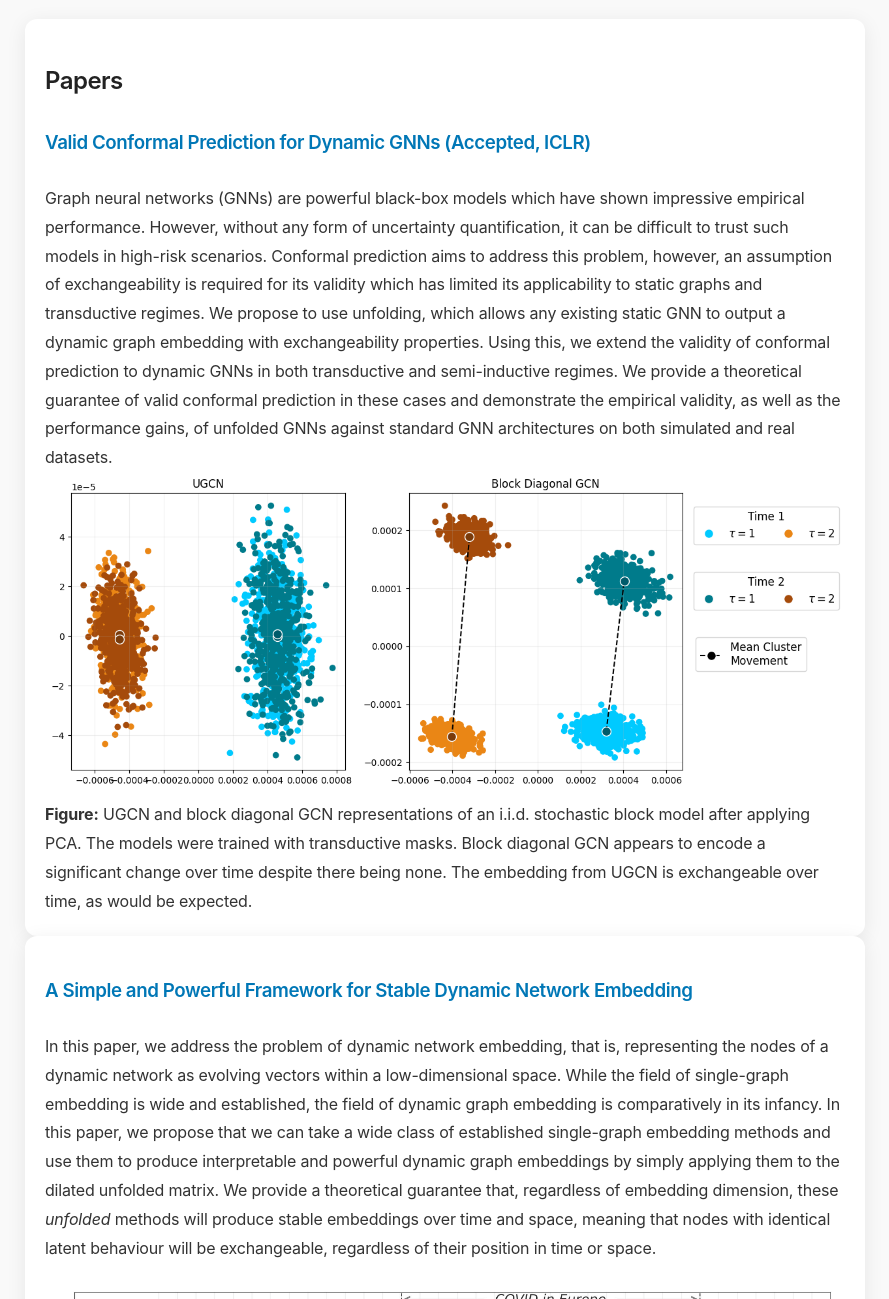
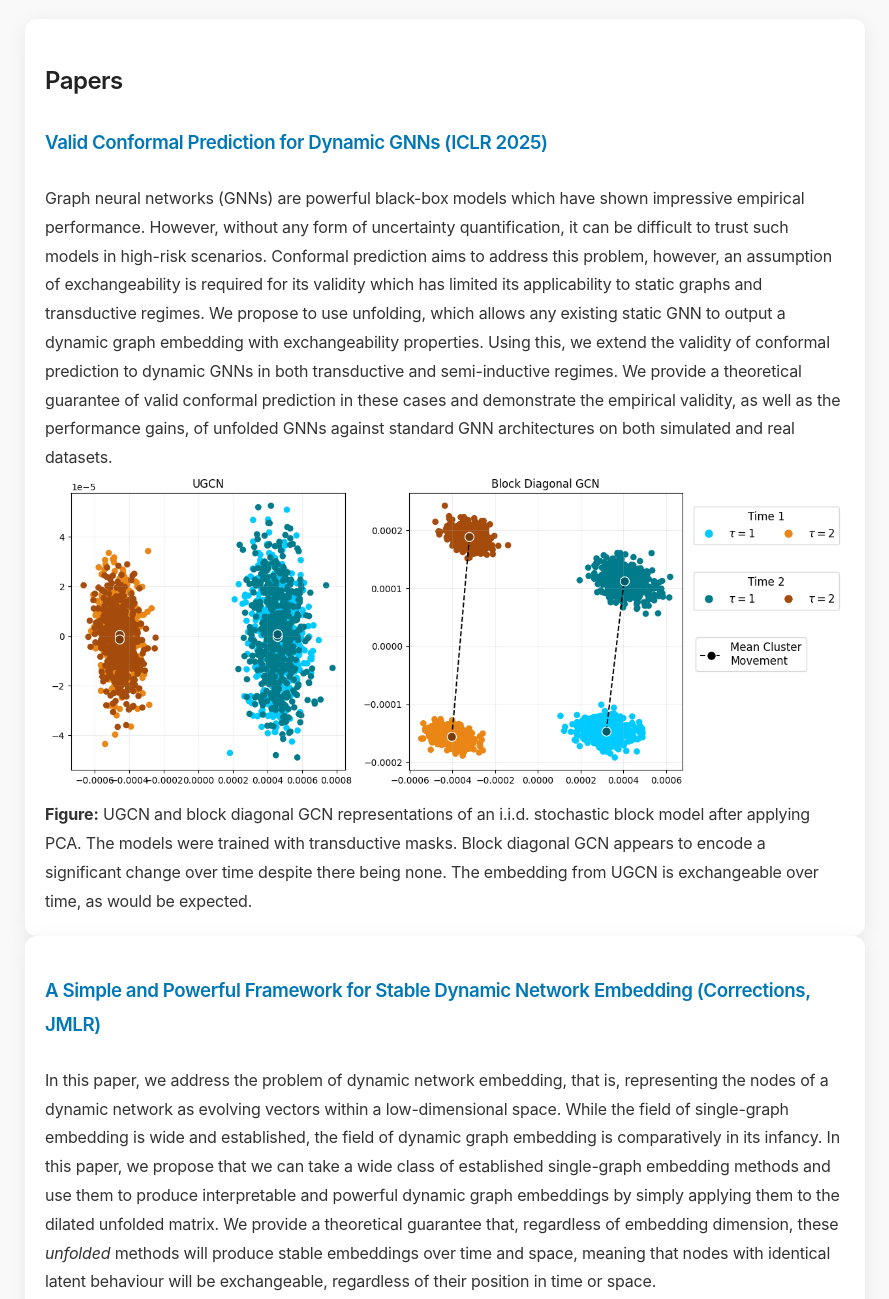
Before and after one commit to edwarddavis1/website, a plain HTML site: page index.html in a window 1280 px wide. Shown: the part 3080-4379 px from the top of the page, without its empty margins (195-1084 px from the left). Drawn offline with nearby package versions, Linux system fonts and the light colour scheme; a script that the page names is missing; a small style sheet from the web is missing.

Commit message:
accepted UAI

```diff
--- a/index.html
+++ b/index.html
@@ -160,7 +160,7 @@
 
       <div class="container">
         <h2>Papers</h2>
-        <h3><a href="https://arxiv.org/abs/2405.19230"> Valid Conformal Prediction for Dynamic GNNs (Accepted, ICLR)</a>
+        <h3><a href="https://arxiv.org/abs/2405.19230"> Valid Conformal Prediction for Dynamic GNNs (ICLR 2025)</a>
         </h3>
         <article>
           Graph neural networks (GNNs) are powerful black-box models which have shown impressive empirical performance.
@@ -189,7 +189,7 @@
 
       <div class="container">
         <h3><a href="https://arxiv.org/abs/2311.09251">A Simple and Powerful Framework for
-            Stable Dynamic Network Embedding</a>
+            Stable Dynamic Network Embedding (Corrections, JMLR)</a>
         </h3>
         <article>
           <p>In this paper, we address the problem of dynamic network embedding, that is, representing the nodes of a
@@ -214,7 +214,7 @@
 
       <div class="container">
         <h3><a href="https://arxiv.org/abs/2410.20895">Valid Bootstraps for Networks with Applications to Network
-            Visualisation</a></h3>
+            Visualisation (UAI 2025)</a></h3>
         <article>
           <p>Quantifying uncertainty in networks is an important step in modelling relationships and interactions
             between entities. We consider the challenge of bootstrapping an inhomogeneous random graph when only a
```
